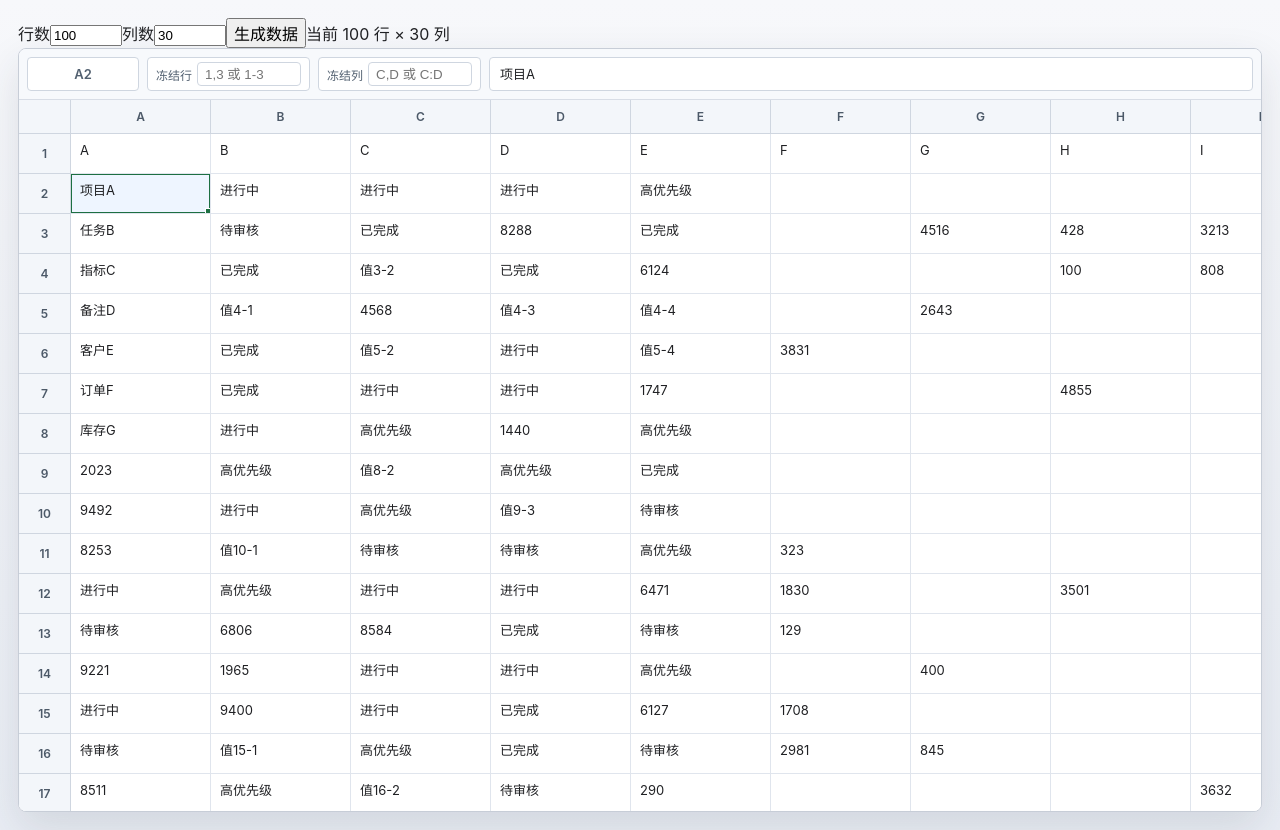
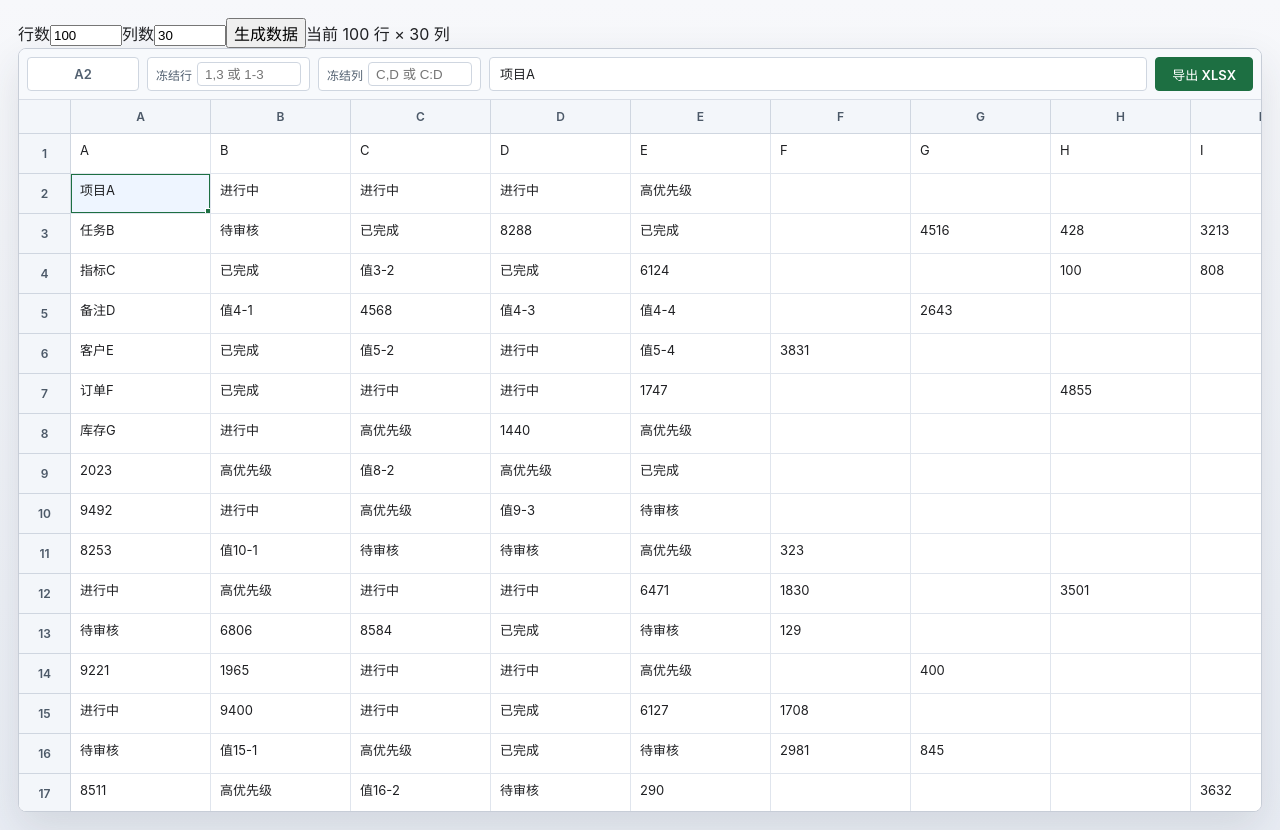
Before and after one commit to shijiezhou1/excel_tb, a React (Vite) app: page / in a window 1280 px wide. Built offline with nearby package versions, Linux system fonts and the light colour scheme.

Commit message:
新增 XLSX 导出功能

```diff
--- a/src/App.jsx
+++ b/src/App.jsx
@@ -1,4 +1,5 @@
 import React, { useCallback, useEffect, useMemo, useRef, useState } from "react";
+import * as XLSX from "xlsx";
 
 const DEFAULT_COL_WIDTH = 140;
 const DEFAULT_ROW_HEIGHT = 40;
@@ -830,6 +831,14 @@
   const activeRowData = rows[activeCell.row] ?? [];
   const activeCellValue = activeRowData[activeCell.col] ?? "";
 
+  function exportXlsx() {
+    const aoa = rows.map((rowData) => rowData.map((value) => value ?? ""));
+    const sheet = XLSX.utils.aoa_to_sheet(aoa);
+    const workbook = XLSX.utils.book_new();
+    XLSX.utils.book_append_sheet(workbook, sheet, "Sheet1");
+    XLSX.writeFile(workbook, "export.xlsx", { bookType: "xlsx", type: "binary" });
+  }
+
   return (
     <div className="workbook" style={{ "--formula-height": `${formulaHeight}px` }}>
       <div className="formula-strip">
@@ -865,6 +874,7 @@
             type="button"
           />
         </div>
+        <button className="export-btn" type="button" onClick={exportXlsx}>导出 XLSX</button>
       </div>
 
       <div
--- a/src/styles.css
+++ b/src/styles.css
@@ -99,7 +99,7 @@
 
 .formula-strip {
   display: grid;
-  grid-template-columns: 112px auto minmax(0, 1fr);
+  grid-template-columns: 112px auto minmax(0, 1fr) auto;
   gap: 8px;
   align-items: start;
   padding: 8px;
@@ -193,6 +193,23 @@
 
 .formula-resizer:hover {
   background: rgba(32, 111, 235, 0.18);
+}
+
+.export-btn {
+  height: 34px;
+  padding: 0 16px;
+  border: 1px solid #1d6f42;
+  border-radius: 4px;
+  background: #1d6f42;
+  color: #fff;
+  font-size: 13px;
+  font-weight: 600;
+  cursor: pointer;
+  white-space: nowrap;
+}
+
+.export-btn:hover {
+  background: #145231;
 }
 
 .grid-viewport {
```
Also changed, not shown: package.json (+4 -4 lines), 1 other file (tests, documents, lock files or other folders).
